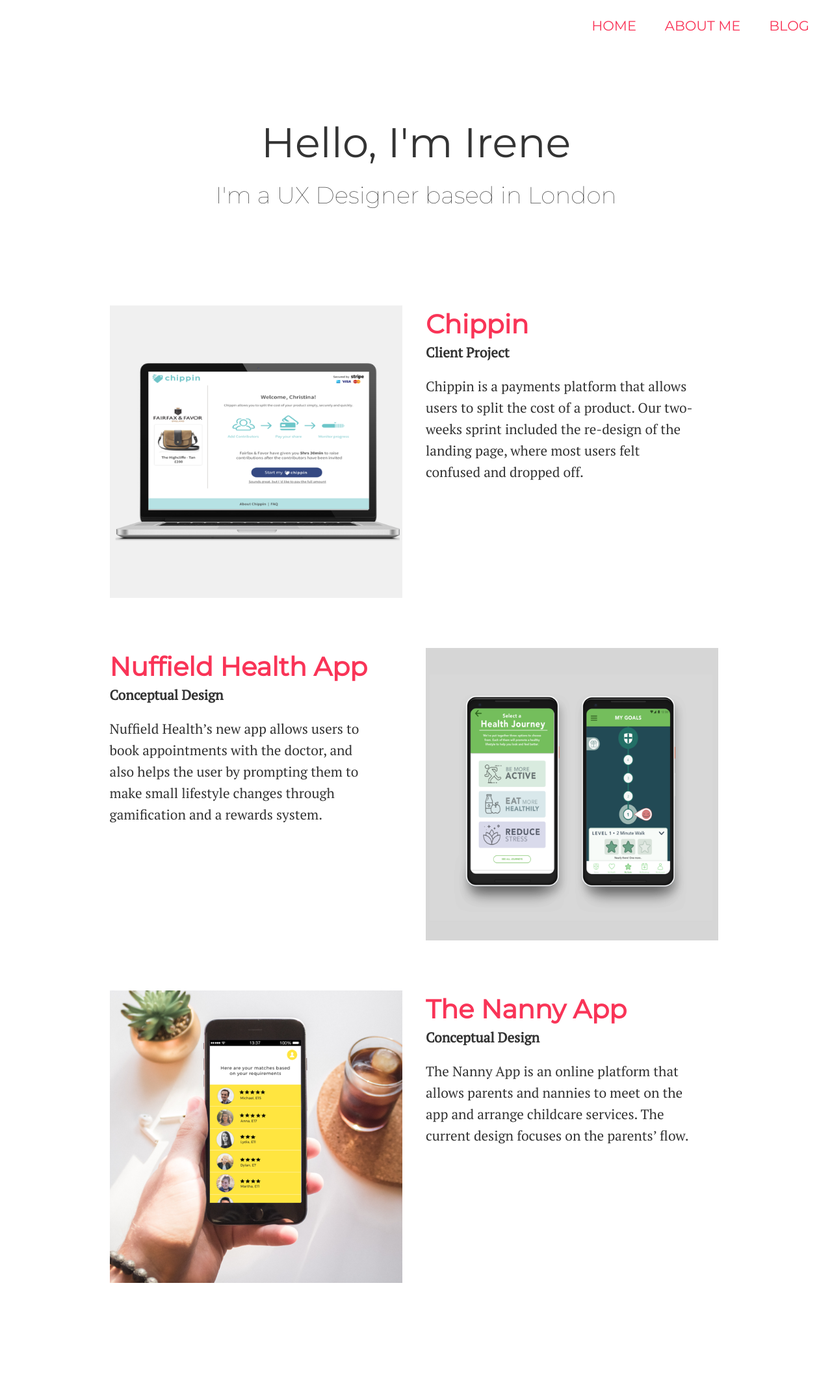
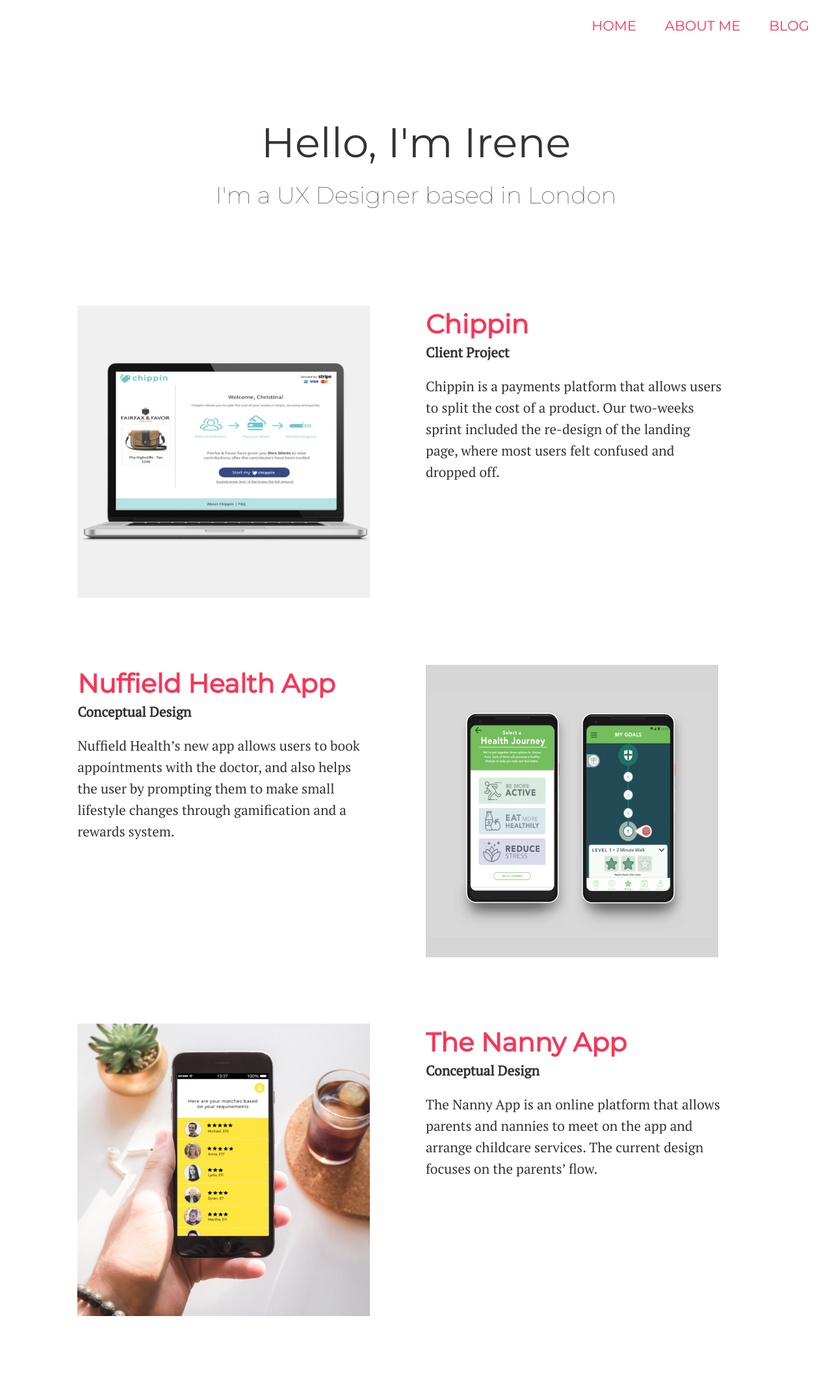
Before and after one commit to irenealgi/irenealegre.com, a Jekyll site: the page built from index.html, in a window 1280 px wide. Shown: the whole page at 65% size. Built offline with Jekyll 4.4.1, drawn with Linux system fonts in a browser that asks for light colours; before the commit the page ends 2050 px from its top, so only the background shows below that.

Commit message:
Tweak home page
Former-commit-id: c9e15404a7d9f0b0f861c823027b438c8695b80a

```diff
--- a/css/main.scss
+++ b/css/main.scss
@@ -56,9 +56,9 @@
 }
 
 .home_project {
-  margin-left: 12%;
-  margin-right: 12%;
-  margin-bottom: 6%;
+  margin-left: 3%;
+  margin-right: 3%;
+  margin-bottom: 9%;
   overflow: hidden;
   font-family: $serif_font_family;
 
--- a/index.html
+++ b/index.html
@@ -10,7 +10,7 @@
   </div>
 </div>
 
-<div id="container">
+<div class="container">
   <div class="home_project">
     <div class="col-sm-6">
       <img src="images/chippin_thumbnail.png">
```
